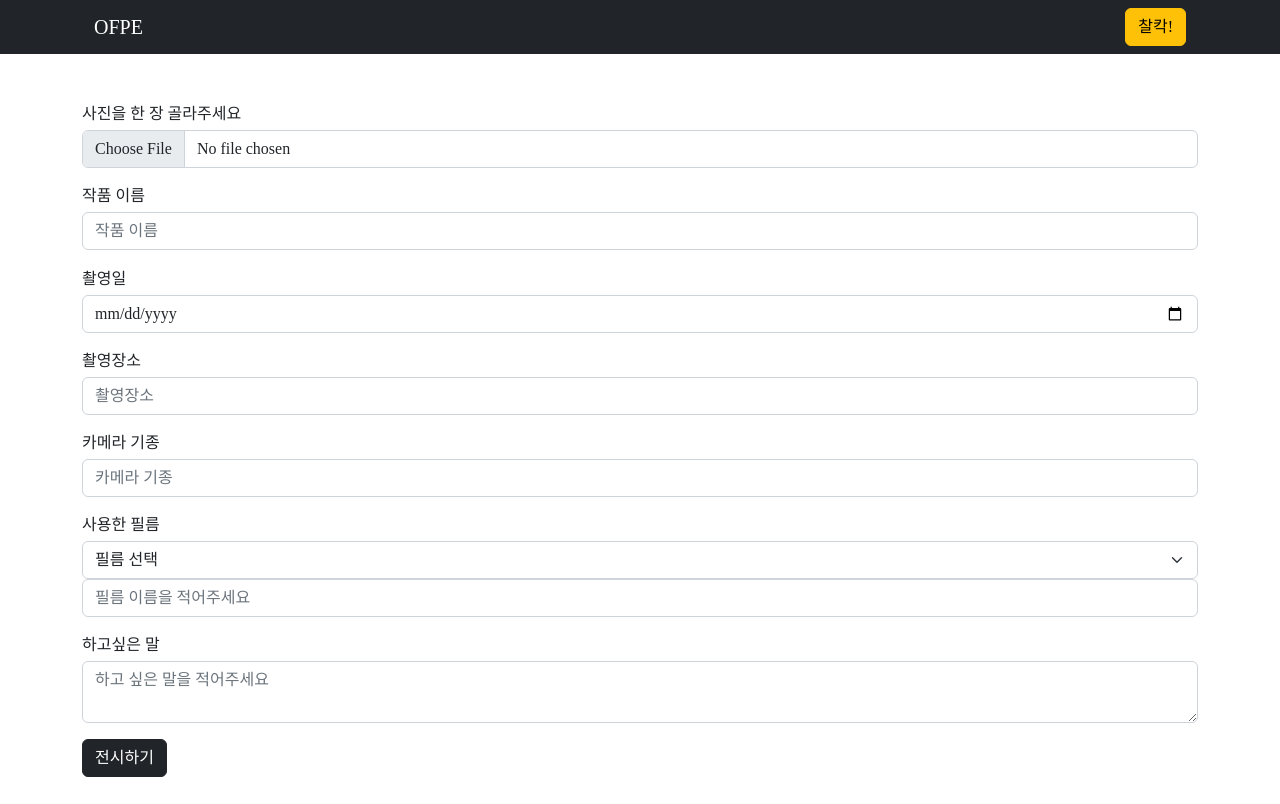
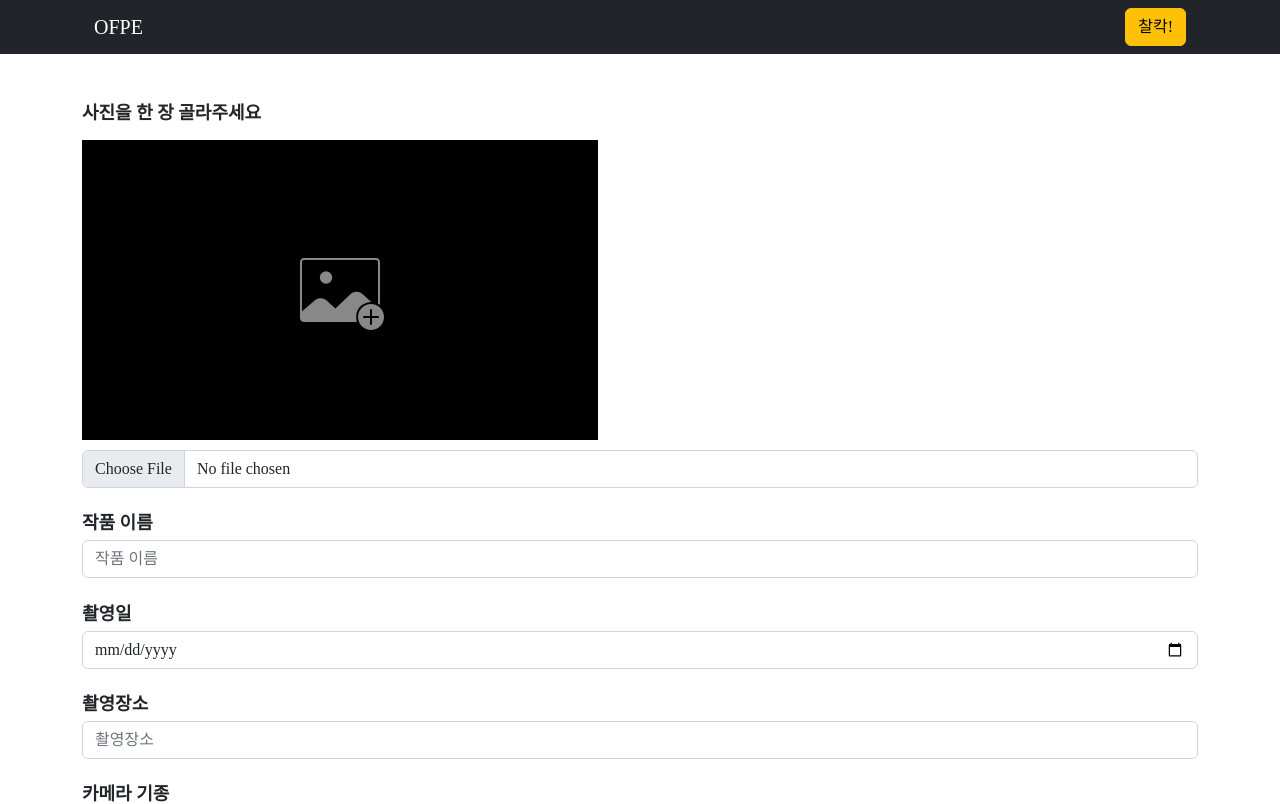
Before and after one commit to sott120/ofpe, a React (Create React App) app: page /write in a window 1280 px wide. Shown: the top 804 px of the page. Built offline with nearby package versions, Linux system fonts and the light colour scheme.

Commit message:
작성페이지 디자인 완료

```diff
--- a/src/Pages/Write.tsx
+++ b/src/Pages/Write.tsx
@@ -1,35 +1,125 @@
 import styled from "styled-components";
-import { useState, useRef } from "react";
+import { useState, useRef, RefObject } from "react";
 import "bootstrap/dist/css/bootstrap.min.css";
 import { Button, Form, Container } from "react-bootstrap";
 
+interface ImgDisplayItf {
+    imgBase64:string
+}
+
+const Form2 = styled(Form)`
+    & label{
+        font-size: 18px;
+        font-weight: bold;
+    }
+`
+
+const ImgPreview = styled.div<ImgDisplayItf>`
+    width: 516px;
+    height: 300px;
+    position: relative;
+    background-color: #000;
+    margin: 10px 0;
+    cursor: pointer;
+    @media screen and (max-width: 575px) {
+        width: 100%;
+        margin: auto 10px;
+    }
+    &::before {
+        content: "";
+        display: block;
+        position: absolute;
+        z-index: 1;
+        width: 100%;
+        height: 100%;
+        background-image: url("./image/add_photo.png");
+        background-position: center center;
+        background-repeat: no-repeat;
+    }
+    & img {
+        position: absolute;
+        z-index: 2;
+        width: 100%;
+        height: 100%;
+        display: ${(props) => (props.imgBase64 === "" ? "none" : "block")};
+        object-fit: contain;
+    }
+`;
+
+interface SelectItf {
+    selectOption: string;
+}
+
+const FormControl = styled(Form.Control)<SelectItf>`
+    display: ${(props) => (props.selectOption === "other" ? "block" : "none")};
+`;
+
 const Write = () => {
+    const [imgBase64, setImgBase64] = useState(""); // 파일 base64
+    const [imgFile, setImgFile] = useState(null); //파일
+    const [selectOption, setSelectOption] = useState("");
+    const imgInput = useRef() as RefObject<HTMLInputElement>;
+    const handleChangeFile = (event:any) => {
+        let reader = new FileReader();
+        reader.onloadend = () => {
+            // 2. 읽기가 완료되면 아래코드가 실행됩니다.
+            const base64 = reader.result;
+            if (base64) {
+                setImgBase64(base64.toString()); // 파일 base64 상태 업데이트
+            }
+        };
+        if (event.target.files[0]) {
+            reader.readAsDataURL(event.target.files[0]); // 1. 파일을 읽어 버퍼에 저장합니다.
+            setImgFile(event.target.files[0]); // 파일 상태 업데이트
+        }
+    };
+
     return (
         <Container>
-            <Form className="mt-5">
-                <Form.Group controlId="formFile" className="mb-3">
+            <Form2 className="mt-5 mb-5">
+                <Form.Group controlId="formFile" className="mb-4">
                     <Form.Label>사진을 한 장 골라주세요</Form.Label>
-                    <Form.Control type="file" />
+                    <ImgPreview
+                        imgBase64={imgBase64}
+                        onClick={() => {
+                            imgInput.current?.click();
+                        }}
+                    >
+                        <img src={imgBase64}></img>
+                    </ImgPreview>
+                    <Form.Control
+                        ref={imgInput}
+                        type="file"
+                        onChange={handleChangeFile}
+                    />
                 </Form.Group>
-                <Form.Group className="mb-3" controlId="formBasicEmail">
+                <Form.Group className="mb-4" controlId="formBasicEmail">
                     <Form.Label>작품 이름</Form.Label>
                     <Form.Control type="text" placeholder="작품 이름" />
                 </Form.Group>
-                <Form.Group className="mb-3" controlId="formBasicPassword">
+                <Form.Group className="mb-4" controlId="formBasicPassword">
                     <Form.Label>촬영일</Form.Label>
                     <Form.Control type="date" placeholder="촬영일" />
                 </Form.Group>
-                <Form.Group className="mb-3" controlId="formBasicPassword">
+                <Form.Group className="mb-4" controlId="formBasicPassword">
                     <Form.Label>촬영장소</Form.Label>
                     <Form.Control type="text" placeholder="촬영장소" />
                 </Form.Group>
-                <Form.Group className="mb-3" controlId="formBasicPassword">
+                <Form.Group className="mb-4" controlId="formBasicPassword">
                     <Form.Label>카메라 기종</Form.Label>
                     <Form.Control type="text" placeholder="카메라 기종" />
                 </Form.Group>
-                <Form.Group className="mb-3">
+                <Form.Group className="mb-4">
                     <Form.Label>사용한 필름</Form.Label>
-                    <Form.Select>
+                    <Form.Select
+                        onChange={(e) => {
+                            setSelectOption(
+                                e.currentTarget.options[
+                                    e.currentTarget.selectedIndex
+                                ].value
+                            );
+                        }}
+                    >
                         <option value="null">필름 선택</option>
                         <option value="proimage">Kodak Proimage 100</option>
                         <option value="colorpluse">Kodak Color Plus 200</option>
@@ -42,21 +132,26 @@ const Write = () => {
                         <option value="c200">Fuji C200</option>
                         <option value="buam">Buam 64</option>
                         <option value="nouvekevague">Nouvekevague</option>
-                        <option value="null">직접 작성하기</option>
+                        <option value="other">직접 작성하기</option>
                     </Form.Select>
-                    <Form.Control type="text" placeholder="필름 이름을 적어주세요" />
+                    <FormControl
+                        selectOption={selectOption}
+                        className="mt-2"
+                        type="text"
+                        placeholder="필름 이름을 적어주세요"
+                    />
                 </Form.Group>
-                <Form.Group className="mb-3" controlId="formBasicPassword">
+                <Form.Group className="mb-4" controlId="formBasicPassword">
                     <Form.Label>하고싶은 말</Form.Label>
                     <Form.Control
                         as="textarea"
-                        placeholder="하고 싶은 말을 적어주세요"
+                        placeholder="작품에 대한 이야기를 자유롭게 적어주세요"
                     />
                 </Form.Group>
-                <Button variant="dark" type="submit">
-                    전시하기
+                <Button variant="dark" type="submit" disabled>
+                    찰칵!
                 </Button>
-            </Form>
+            </Form2>
         </Container>
     );
 }
```
